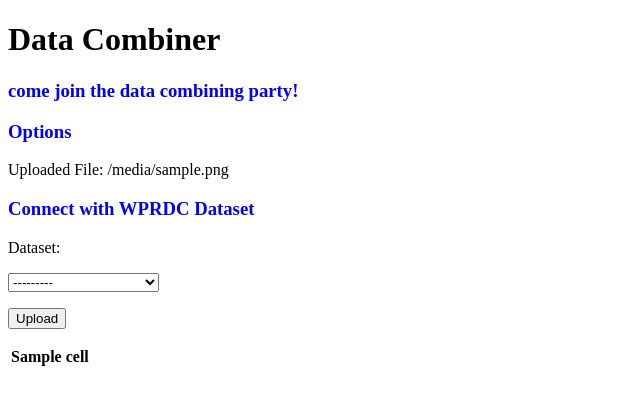
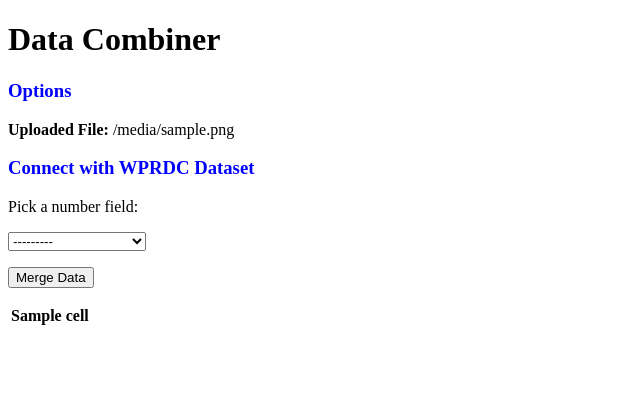
Before and after one commit to WPRDC/data-combiner, a Django app: template combiner/templates/combiner/options.html in a window 1280 px wide. Shown: the top 405 px of the page, without its empty margins (0-640 px from the left). Run offline with Django 3.2, Linux system fonts and the light colour scheme; tables that the repository leaves empty hold one stand-in row (values such as "Sample post"); the template is opened without the code that fills it: values that come from a table or form of the project are taken from there, most other values are stand-ins (such as "Sample title", 1, 10 or a date in 2020); lists and menus that the app fills with data are empty; some libraries are stand-ins or nearby versions.

Commit message:
beginning work on spatial joins

```diff
--- a/combiner/admin.py
+++ b/combiner/admin.py
@@ -1,7 +1,9 @@
 from django.contrib import admin
 
-from .models import CKANInstance, CKANResource, InputDocument
+from .models import CKANInstance, CKANResource, InputDocument, CKANField, CKANIntField, CKANStringField
 
 admin.site.register(CKANInstance)
 admin.site.register(CKANResource)
 admin.site.register(InputDocument)
+admin.site.register(CKANIntField)
+admin.site.register(CKANStringField)
--- a/combiner/forms.py
+++ b/combiner/forms.py
@@ -1,10 +1,10 @@
 from django import forms
 
-from .models import InputDocument, CKANResource
+from .models import InputDocument, CKANResource, CKANIntField, CKANStringField
 
 class DocumentForm(forms.Form):
     csv_file = forms.FileField(
-        label='Select a file: '
+        label='Select a file'
     )
 
 class MetadataForm(forms.Form):
@@ -14,3 +14,7 @@
 
 class CKANDatasetForm(forms.Form):
     dataset = forms.ModelChoiceField(queryset=CKANResource.objects.all().order_by('name'))
+
+class CKANFieldForm(forms.Form):
+    int_field = forms.ModelChoiceField(queryset=CKANIntField.objects.all().order_by('name'), label='Pick a number field')
+    string_field = forms.ModelChoiceField(queryset=CKANStringField.objects.all().order_by('name'), label='Pick a string field')
--- a/combiner/models.py
+++ b/combiner/models.py
@@ -55,6 +55,8 @@
     ckan_instance = models.ForeignKey(CKANInstance, on_delete=models.CASCADE)
     resource_id = models.UUIDField('resource id', default=None)
     added_date = models.DateTimeField('date added')
+    lat_heading = models.CharField(max_length=30)
+    lon_heading = models.CharField(max_length=30)
     geo_type = models.CharField(max_length=4, choices=GEO_CHOICES, default=POINT)
 
     def __str__(self):
@@ -66,6 +68,7 @@
 
 class CKANField(models.Model):
     name = models.CharField(max_length=200)
+    heading = models.CharField(max_length=30)
     ckan_resource = models.ForeignKey(CKANResource, on_delete=models.CASCADE)
 
     radius = models.FloatField(default=0)
@@ -73,9 +76,19 @@
     def __str__(self):
         return self.name
 
+    class Meta():
+        abstract = True
+        verbose_name = 'CKAN Field'
 
 class CKANIntField(CKANField):
     stat = models.CharField(max_length=20, choices=INT_CHOICES, default=COUNT)
 
+    class Meta():
+        verbose_name = 'CKAN Integer Field'
+
+
 class CKANStringField(CKANField):
     stat = models.CharField(max_length=20, choices=STRING_CHOICES, default=COUNT)
+
+    class Meta():
+        verbose_name = 'CKAN String Field'
--- a/combiner/templates/combiner/base.html
+++ b/combiner/templates/combiner/base.html
@@ -10,7 +10,6 @@
 
 <div class="header">
     <h1>Data Combiner</h1>
-    <h3>come join the data combining party!</h3>
 </div>
 <div class="error-report">
     {% if messages %}
--- a/combiner/templates/combiner/options.html
+++ b/combiner/templates/combiner/options.html
@@ -6,23 +6,23 @@
     </div>
     <div>
         {% if file_name %}
-            <p><span>Uploaded File: </span>{{ file_name }}</p>
+            <p><span><b>Uploaded File: </b></span>{{ file_name }}</p>
         {% endif %}
     </div>
     <div>
         <h3>Connect with WPRDC Dataset</h3>
-        <form action="{% url "combiner:options" %}" method="post" enctype="multipart/form-data">
+        <form action="{% url "combiner:join" %}" method="post" enctype="multipart/form-data">
             {% csrf_token %}
             <p>{{ form.non_field_errors }}</p>
 
-            <p>{{ form.dataset.label_tag }} {{ form.dataset.help_text }}</p>
+            <p>{{ form.int_field.label_tag }} {{ form.int_field.help_text }}</p>
 
             <p>
-                {{ form.dataset.errors }}
-                {{ form.dataset }}
+                {{ form.int_field.errors }}
+                {{ form.int_field }}
             </p>
 
-            <p><input type="submit" value="Upload"/></p>
+            <p><input type="submit" value="Merge Data"/></p>
         </form>
     </div>
 
--- a/combiner/urls.py
+++ b/combiner/urls.py
@@ -1,10 +1,12 @@
 from django.conf.urls import url
-from .views import index, upload, options
+from .views import index, upload, options, results, join_data
 
 app_name = 'combiner'
 
 urlpatterns = [
     url(r'^$', index, name='index'),
     url(r'^upload/$', upload, name='upload'),
-    url(r'^options/$', options, name='options')
+    url(r'^options/$', options, name='options'),
+    url(r'^results/$', results, name='results'),
+    url(r'^join/$', join_data, name='join')
 ]
```
Also changed, not shown: combiner/templates/combiner/index.html (+11 -0 lines), combiner/templates/combiner/results.html (added, +10 -0 lines), combiner/views.py (+39 -4 lines), requirements.txt (added, +10 -0 lines), 1 other file.
